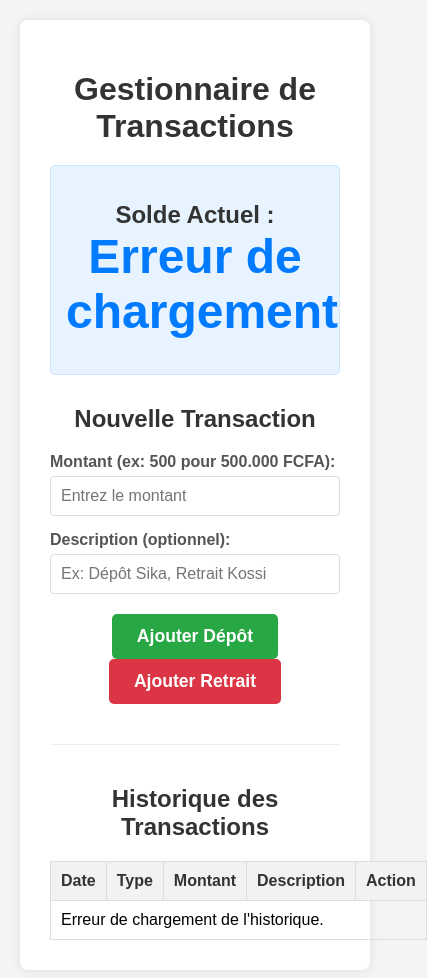
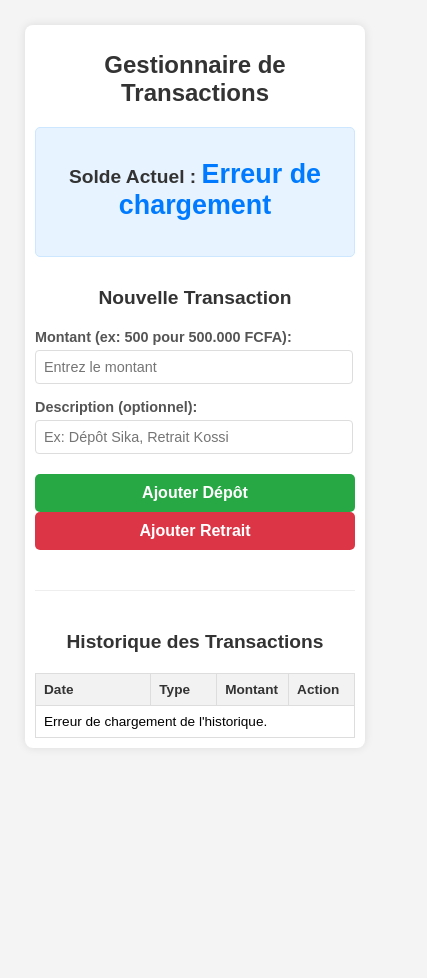
Before and after one commit to mobosolo/ComptaAr, a website: page public/index.html in a window 390 px wide. Shown: the whole page, 427 px wide, since content can reach past the window. After the commit the page ends 884 px from the top, so only its background shows below. Drawn offline with Linux system fonts and the light colour scheme; no server answers.

Commit message:
Add responsive CSS for mobile devices

```diff
--- a/public/style.css
+++ b/public/style.css
@@ -158,3 +158,110 @@ hr {
 .delete-btn:hover {
   background-color: #da190b;
 }
+
+/* --- Styles pour les petits écrans (smartphones) --- */
+@media (max-width: 768px) {
+  .container {
+    padding: 15px; /* Réduit le padding du conteneur */
+    margin: 10px; /* Ajoute un peu de marge sur les côtés */
+  }
+
+  h1 {
+    font-size: 1.8em; /* Réduit la taille du titre principal */
+  }
+
+  h2 {
+    font-size: 1.4em; /* Réduit la taille des sous-titres */
+  }
+
+  .balance-section #currentBalance {
+    font-size: 1.6em; /* Réduit la taille du solde */
+  }
+
+  .transaction-form .input-group label {
+    font-size: 0.9em; /* Réduit la taille du label */
+  }
+
+  .transaction-form input[type="number"],
+  .transaction-form input[type="text"] {
+    width: calc(100% - 20px); /* Ajuste la largeur pour le padding */
+    padding: 8px; /* Réduit le padding des inputs */
+    font-size: 0.9em;
+  }
+
+  .buttons {
+    flex-direction: column; /* Empile les boutons verticalement */
+    gap: 15px; /* Ajoute de l'espace entre les boutons empilés */
+  }
+
+  .buttons button {
+    width: 100%; /* Les boutons prennent toute la largeur disponible */
+    padding: 10px 15px;
+    font-size: 1em;
+    margin: 0; /* Supprime les marges latérales pour qu'ils s'empilent */
+  }
+
+  .history-section table {
+    font-size: 0.85em; /* Réduit la taille du texte du tableau */
+  }
+
+  .history-section th,
+  .history-section td {
+    padding: 8px; /* Réduit le padding des cellules du tableau */
+  }
+
+  /* Masquer certaines colonnes ou les rendre plus compactes pour les petits écrans */
+  .history-section th:nth-child(4), /* Description */
+    .history-section td:nth-child(4) {
+    display: none; /* Cache la colonne Description sur mobile */
+  }
+
+  /* Ajuster la largeur de la colonne Date si nécessaire */
+  .history-section th:nth-child(1),
+  .history-section td:nth-child(1) {
+    width: 30%; /* Donner plus de place à la date */
+  }
+  /* Ajuster la largeur des autres colonnes */
+  .history-section th:nth-child(2), .history-section td:nth-child(2), /* Type */
+    .history-section th:nth-child(3), .history-section td:nth-child(3), /* Montant */
+    .history-section th:nth-child(5), .history-section td:nth-child(5) {
+    /* Action */
+    width: 23%; /* Répartir le reste de la largeur */
+  }
+
+  .delete-btn {
+    padding: 5px 8px; /* Réduit la taille du bouton supprimer */
+    font-size: 0.8em;
+  }
+}
+
+/* --- Styles pour les écrans très petits (anciens smartphones) --- */
+@media (max-width: 480px) {
+  .container {
+    padding: 10px;
+    margin: 5px;
+  }
+
+  h1 {
+    font-size: 1.5em;
+  }
+
+  h2 {
+    font-size: 1.2em;
+  }
+
+  .balance-section #currentBalance {
+    font-size: 1.4em;
+  }
+
+  .history-section th:nth-child(1),
+  .history-section td:nth-child(1) {
+    width: 35%; /* Encore plus de place pour la date */
+  }
+  .history-section th:nth-child(2), .history-section td:nth-child(2), /* Type */
+    .history-section th:nth-child(3), .history-section td:nth-child(3), /* Montant */
+    .history-section th:nth-child(5), .history-section td:nth-child(5) {
+    /* Action */
+    width: 20%; /* Répartir le reste */
+  }
+}
```
